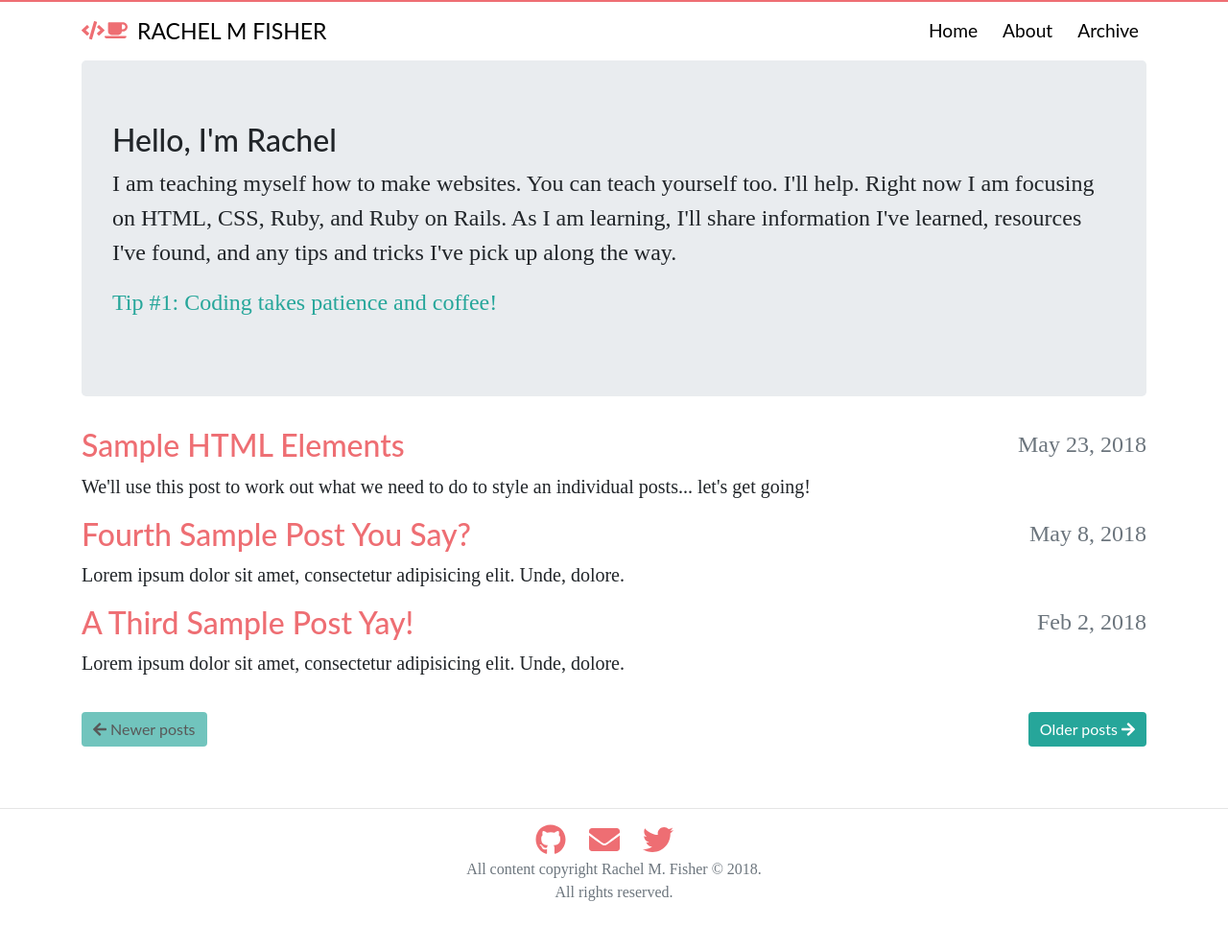
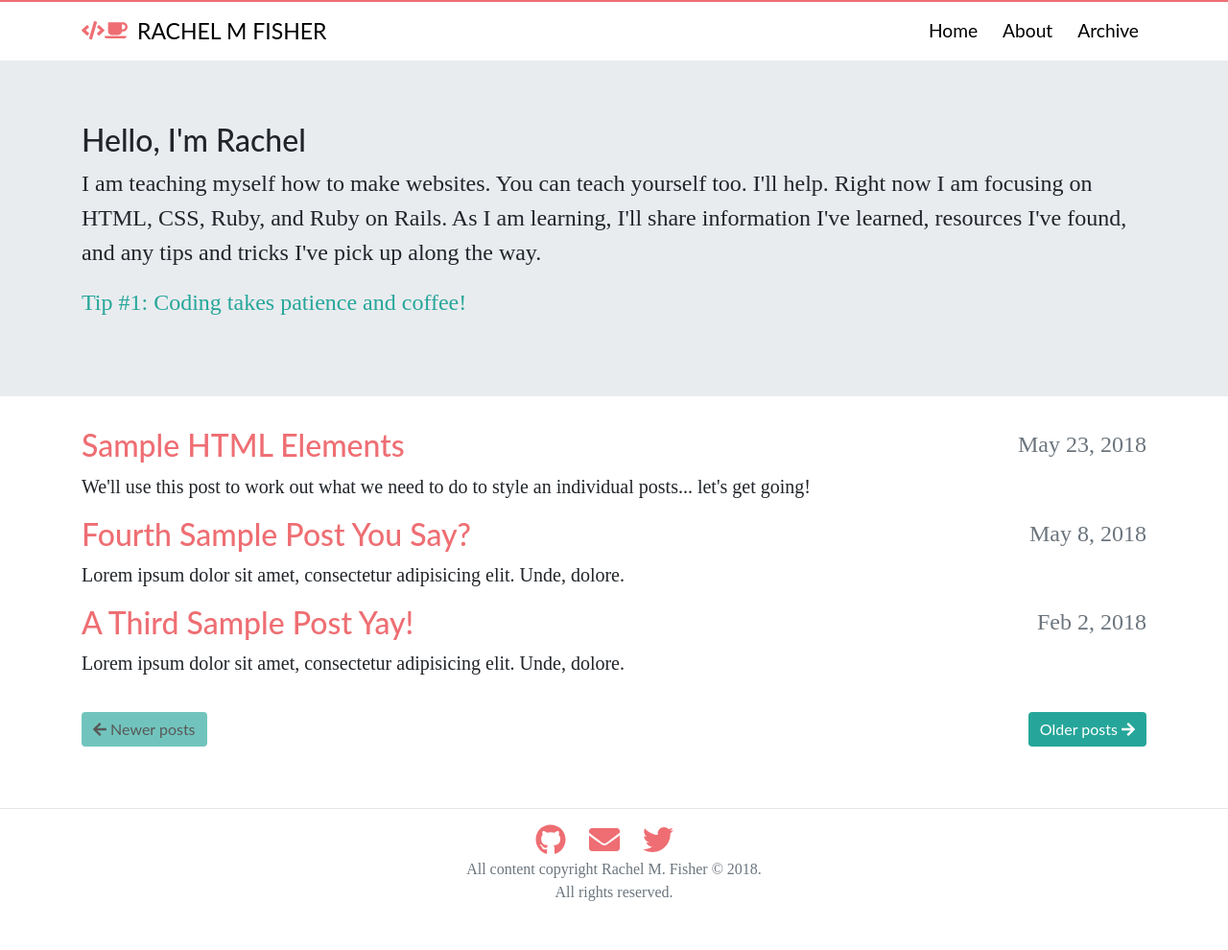
Before and after one commit to Elenaltarien/rachel-m-fisher, a Jekyll site: the page built from index.html, in a window 1280 px wide. Shown: the whole page at 96% size. Built offline with Jekyll 4.4.1, drawn with Linux system fonts in a browser that asks for light colours; nearby versions of some CDN libraries; the list of posts is cut into pages by our own code.

Commit message:
Modified layout of intro section

```diff
--- a/_includes/intro.html
+++ b/_includes/intro.html
@@ -1,8 +1,11 @@
-<div id="intro" class="container">
-    <div class="jumbotron"><h2>Hello, I'm Rachel</h2>
-      <p>I am teaching myself how to make websites. You can teach yourself too. I'll help.
-      Right now I am focusing on HTML, CSS, Ruby, and Ruby on Rails.
-      As I am learning, I'll share information I've learned, resources I've found, and any tips and tricks I've pick up along the way.
-      <p class="accent-color">Tip #1: Coding takes patience and coffee!</p>
+<div id="intro">
+    <div class="jumbotron jumbotron-fluid">
+      <div class="container">
+        <h2>Hello, I'm Rachel</h2>
+        <p>I am teaching myself how to make websites. You can teach yourself too. I'll help.
+        Right now I am focusing on HTML, CSS, Ruby, and Ruby on Rails.
+        As I am learning, I'll share information I've learned, resources I've found, and any tips and tricks I've pick up along the way.
+        <p class="accent-color">Tip #1: Coding takes patience and coffee!</p>
+      </div>
     </div>
   </div>
```
